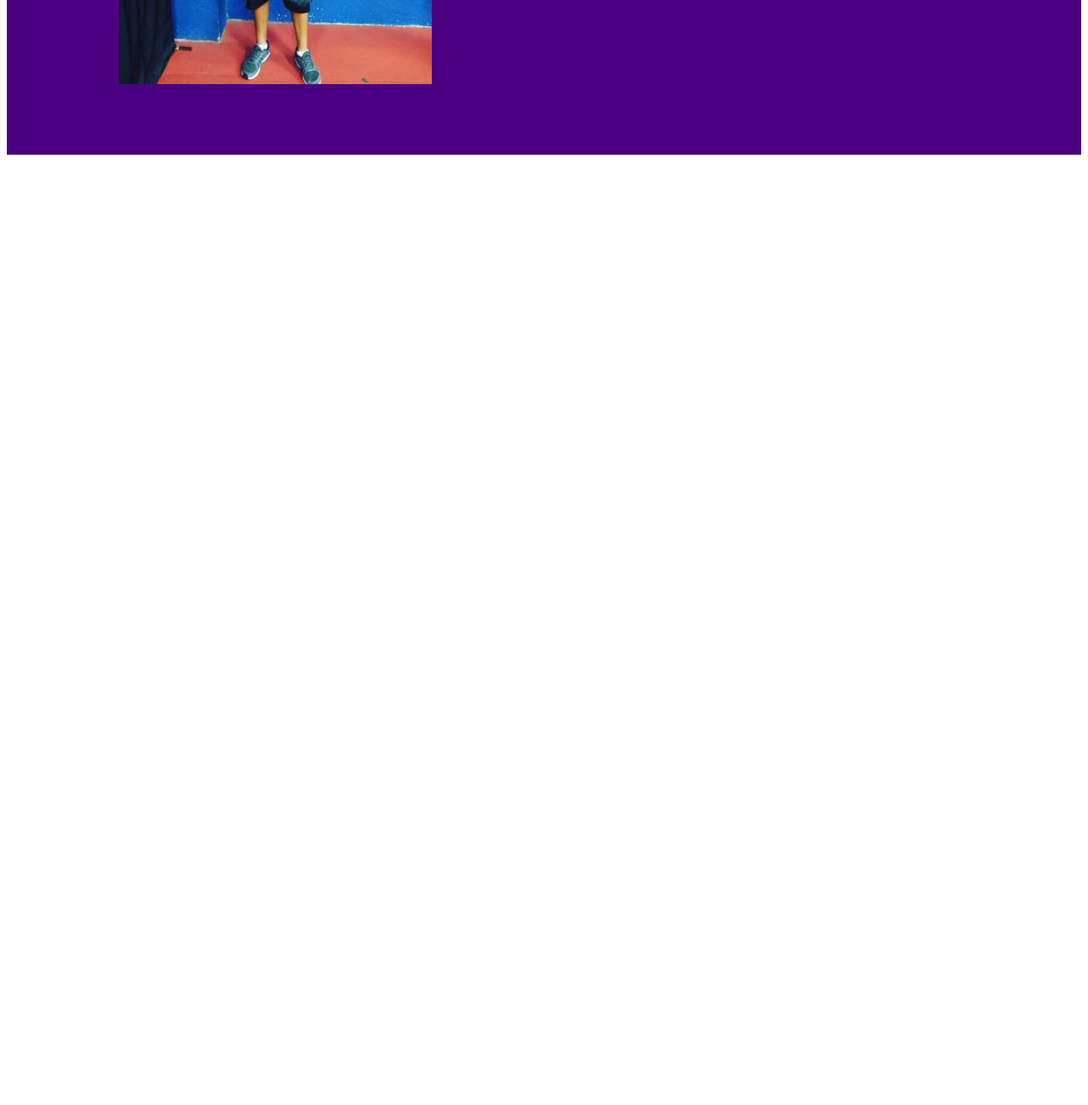
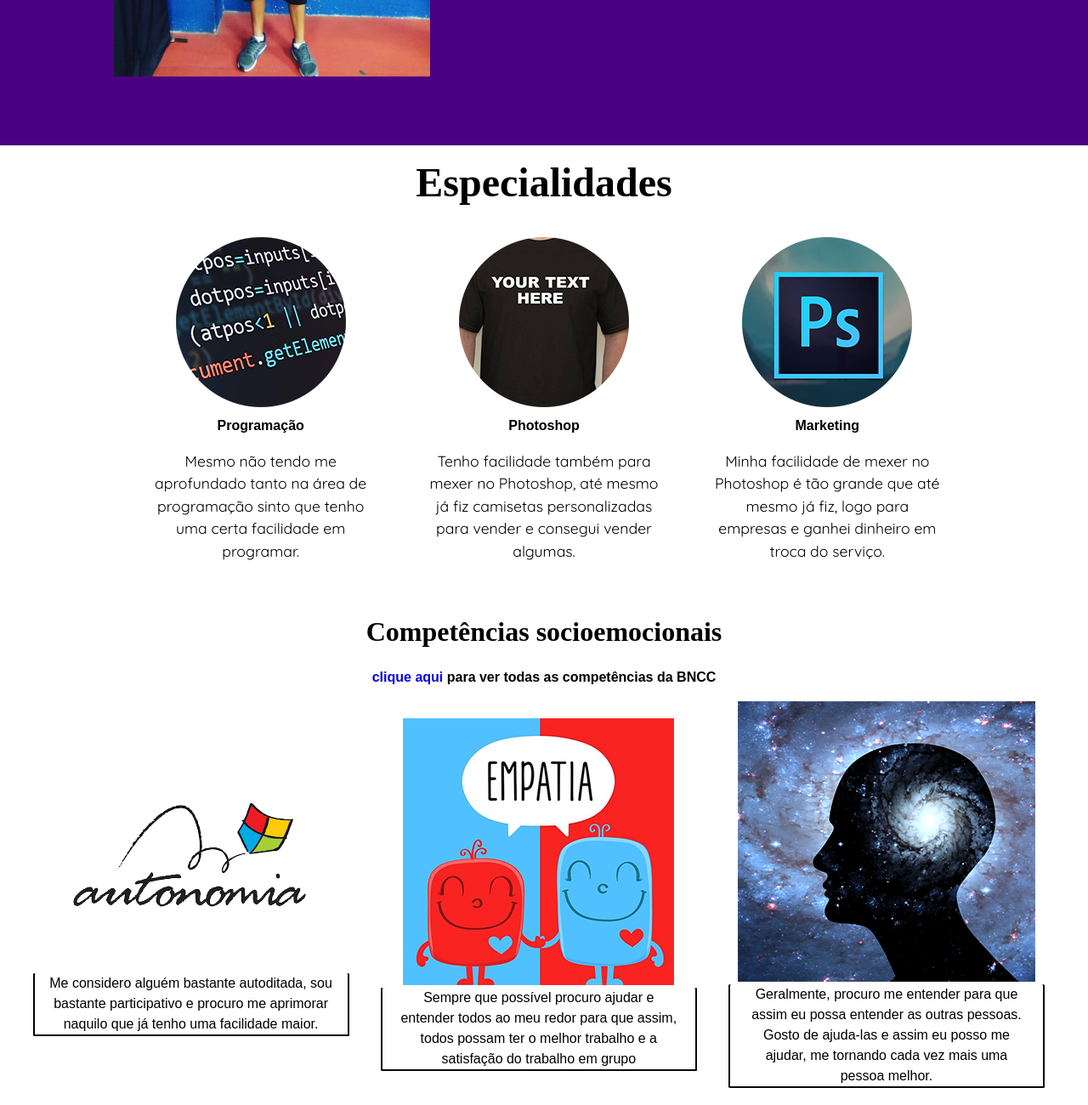
Before and after one commit to gabrielphp/Site, a plain HTML site: page Site - Gabriel/index.html in a window 1280 px wide. Shown: the part 1356-2656 px from the top of the page at 85% size. Before the commit the page ends 1546 px from the top, so only its background shows below. Drawn offline with Linux system fonts and the light colour scheme; a web font is replaced by a local one.

Commit message:
Add files via upload

```diff
--- a/Site - Gabriel/css/estilo.css
+++ b/Site - Gabriel/css/estilo.css
@@ -102,18 +102,6 @@ header p{
 	float: right;
 	width: 50%
 }
-@media screen and (min-width: 768px){
-    /*Cabeçalho*/
-    nav{
-	    flex-direction: row;
-	    justify-content: space-around;
-    }
-    nav ul{
-	    flex-direction: row;
-	    width: 80%
-	    justify-content: space-around;
-    }
-}
 /* header */
 header{
 
@@ -140,3 +128,125 @@ header{
 	flex-basis: 300px;
 	padding: 0 10px;
 }
+
+#especialidades{
+	padding: 20px;
+	display: flex;
+	flex-direction: column;
+	align-items: center;
+	position: relative;
+	margin: 0 auto;
+}
+#especialidades div{
+	display: flex;
+	flex-direction: column;
+	align-items: center;
+	text-align: center;
+	margin-top: 30px;
+}
+#especialidades p{
+	line-height: 1.5;
+	margin: 2vh;
+	font-size: 1.1em;
+}
+#especialidades img{
+	margin: 10px 0;
+}
+#especialidades h2{
+	font-size: 3em;
+	font-family: 'Playfair Display', serif;
+}
+#competencias{
+display: flex;
+flex-direction: column;
+align-items: center;
+padding-top: 20px;
+margin-left: 20px;
+margin-right: 20px;
+}
+#competencias h2{
+	margin-bottom: 20px;
+	margin-top: 10px;
+	font-size: 2em;
+	text-align: center;
+	font-family: 'Playfair Display', serif;
+}
+#competencias h3{
+	margin-bottom: 20px;
+	margin-top: 10px;
+	font-size: 1em;
+	text-align: center;
+}
+#competencias p{
+	margin-bottom: 20px;
+	margin-top: 10px;
+	font-size: 1em;
+	text-align: center;
+}
+#competencias a{
+	text-decoration: none;
+}
+#competencias img{
+	width: 100%
+	margin-bottom: 5px;
+}
+#competencias .comp p{
+	border-left: 2px solid black;
+	border-right: 2px solid black;
+	border-bottom: 2px solid black;
+	border-radius: 1%;
+	margin-top: 0;
+	font-family: 'Raleway', sans-serif;
+	padding-right: 15px;
+	padding-left: 15px;
+	line-height: 1.5;
+}
+
+
+@media screen and (min-width: 768px){
+    /*Cabeçalho*/
+    nav{
+	    flex-direction: row;
+	    justify-content: space-around;
+    }
+    nav ul{
+	    flex-direction: row;
+	    width: 80%
+	    justify-content: space-around;
+    }
+}
+
+#especialidades{
+	flex-direction: row;
+	flex-wrap: wrap;
+	align-items: flex-start;
+	max-width: 1000px;
+	margin: 0 auto;
+}
+#especialidades h2{
+	text-align: center;
+	width: 100%
+}
+#especialidades div{
+	flex-grow: 1;
+	flex-basis: 125px;
+	padding: 0 10px;
+	font-family: 'Raleway', sans-serif;
+	padding-left: 15px;
+	padding-right: 15px;
+	line-height: 1.5;
+}
+#competencias{
+	flex-direction: row;
+	flex-wrap: wrap;
+}
+#competencias h2,h3 {
+	width: 100%;
+	text-align: center;
+}
+#competencias .comp{
+	width: 30%;
+	text-align: center;
+	margin-left: 1.5%;
+	margin-right: 1.5%;
+}
--- /dev/null
+++ b/Site - Gabriel/css/reset.css
@@ -0,0 +1,43 @@
+html, body, div, span, applet, object, iframe,
+h1, h2, h3, h4, h5, h6, p, blockquote, pre,
+a, abbr, acronym, address, big, cite, code,
+del, dfn, em, img, ins, kbd, q, s, samp,
+small, strike, strong, sub, sup, tt, var,
+b, u, i, center,
+dl, dt, dd, ol, ul, li,
+fieldset, form, label, legend,
+table, caption, tbody, tfoot, thead, tr, th, td,
+article, aside, canvas, details, embed,
+figure, figcaption, footer, header, hgroup,
+menu, nav, output, ruby, section, summary,
+time, mark, audio, video {
+	margin: 0;
+	padding: 0;
+	border: 0;
+	font-size: 100%;
+	font: inherit;
+	vertical-align: baseline;
+}
+/* HTML5 display-role reset for older browsers */
+article, aside, details, figcaption, figure,
+footer, header, hgroup, menu, nav, section {
+	display: block;
+}
+body {
+	line-height: 1;
+}
+ol, ul {
+	list-style: none;
+}
+blockquote, q {
+	quotes: none;
+}
+blockquote:before, blockquote:after,
+q:before, q:after {
+	content: '';
+	content: none;
+}
+table {
+	border-collapse: collapse;
+	border-spacing: 0;
+}
--- a/Site - Gabriel/index.html
+++ b/Site - Gabriel/index.html
@@ -7,6 +7,7 @@
 	<link href="https://fonts.googleapis.com/css2?family=Jost:ital,wght@1,300&family=Playfair+Display:ital@1&family=Quicksand&display=swap" rel="stylesheet">
 	<link href="https://fonts.googleapis.com/css2?family=Playfair+Display:ital@1&family=Quicksand&display=swap" rel="stylesheet">
 	<link href="https://fonts.googleapis.com/css2?family=Indie+Flower&family=Shadows+Into+Light&display=swap" rel="stylesheet">
+	<link rel="stylesheet" type="text/css" href="css/reset.css">
 	<link rel="stylesheet" type="text/css" href="css/estilo.css">
 	<title>Gabriel Feitosa Araújo</title>
 </head>
@@ -41,6 +42,47 @@
 				Gosto muito também de esportes, prático tênis de mesa em Ribeirão Pires e em Mauá, sou jogador semi profissional e nas horas vagas jogo futebol com amigos</p>
 			</div>
 		</section>
+
+		<section id="especialidades" >
+			<h2>Especialidades</h2>
+			<div>
+				<img src="img/programacao.png">
+				<h3>Programação</h3>
+				<p>
+				 Mesmo não tendo me aprofundado tanto na área de programação sinto que tenho uma certa facilidade em programar.
+				</p>
+			</div>
+			<div>
+				<img src="img/camisa.png">
+				<h3>Photoshop</h3>
+				 <p>Tenho facilidade também para mexer no Photoshop, até mesmo já fiz camisetas personalizadas para vender e consegui vender algumas.</p>
+			</div>
+			<div>
+				<img src="img/photo.png">
+				<h3>Marketing</h3>
+				 <p>Minha facilidade de mexer no Photoshop é tão grande que até mesmo já fiz, logo para empresas e ganhei dinheiro em troca do serviço.</p>
+			</div>
+		</section>
+		<section id="competencias">
+			<h2>Competências socioemocionais</h2>
+			<h3><a href="docs/competencias.pdf" target="_blank">clique aqui</a> para ver todas as competências da BNCC</h3>
+			<div class='comp'>
+				<img src="img/autonomia.png">
+				<p>Me considero alguém bastante autoditada, sou bastante participativo e procuro me aprimorar naquilo que já tenho uma facilidade maior.</p>
+			</div>
+			<div class="comp">
+				<img src="img/empatia.png">
+				<p>
+					Sempre que possível procuro ajudar e entender todos ao meu redor para que assim, todos possam ter o melhor trabalho e a satisfação do trabalho em grupo
+				</p>
+			</div>
+			<div class='comp'>
+				<img src="img/auto.png">
+				<p>
+					Geralmente, procuro me entender para que assim eu possa entender as outras pessoas. Gosto de ajuda-las e assim eu posso me ajudar, me tornando cada vez mais uma pessoa melhor.
+				</p>
+			</div>
+		</section>
 	</div>
 </body>
 </html>
```
Also changed, not shown: Site - Gabriel/img/auto.png (added), Site - Gabriel/img/autonomia.png (added), Site - Gabriel/img/camisa (2).png (added), Site - Gabriel/img/camisa.png (added), Site - Gabriel/img/empatia.png (added), Site - Gabriel/img/photo.png (added), Site - Gabriel/img/programacao.png (added), 1 other file.
